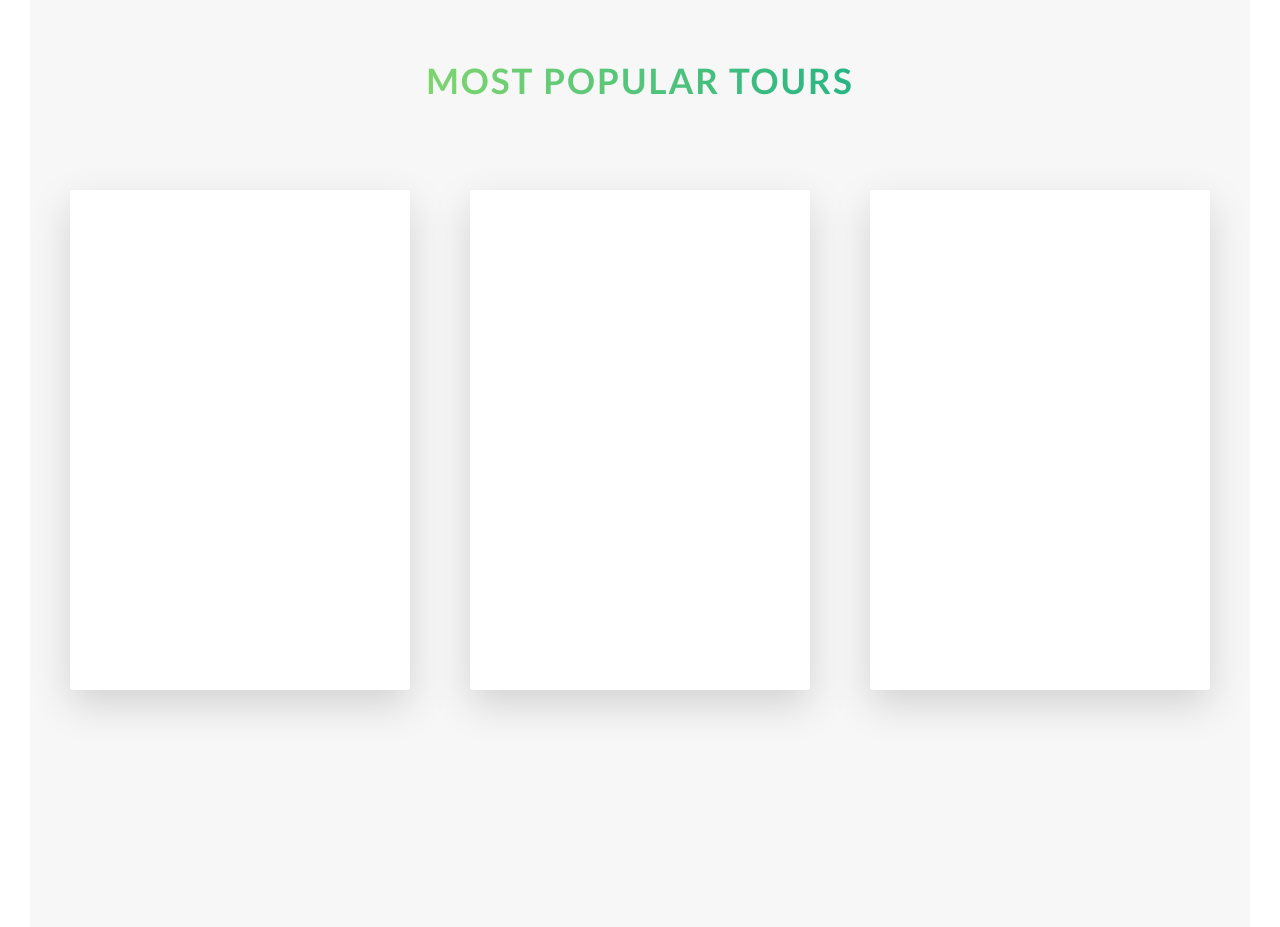
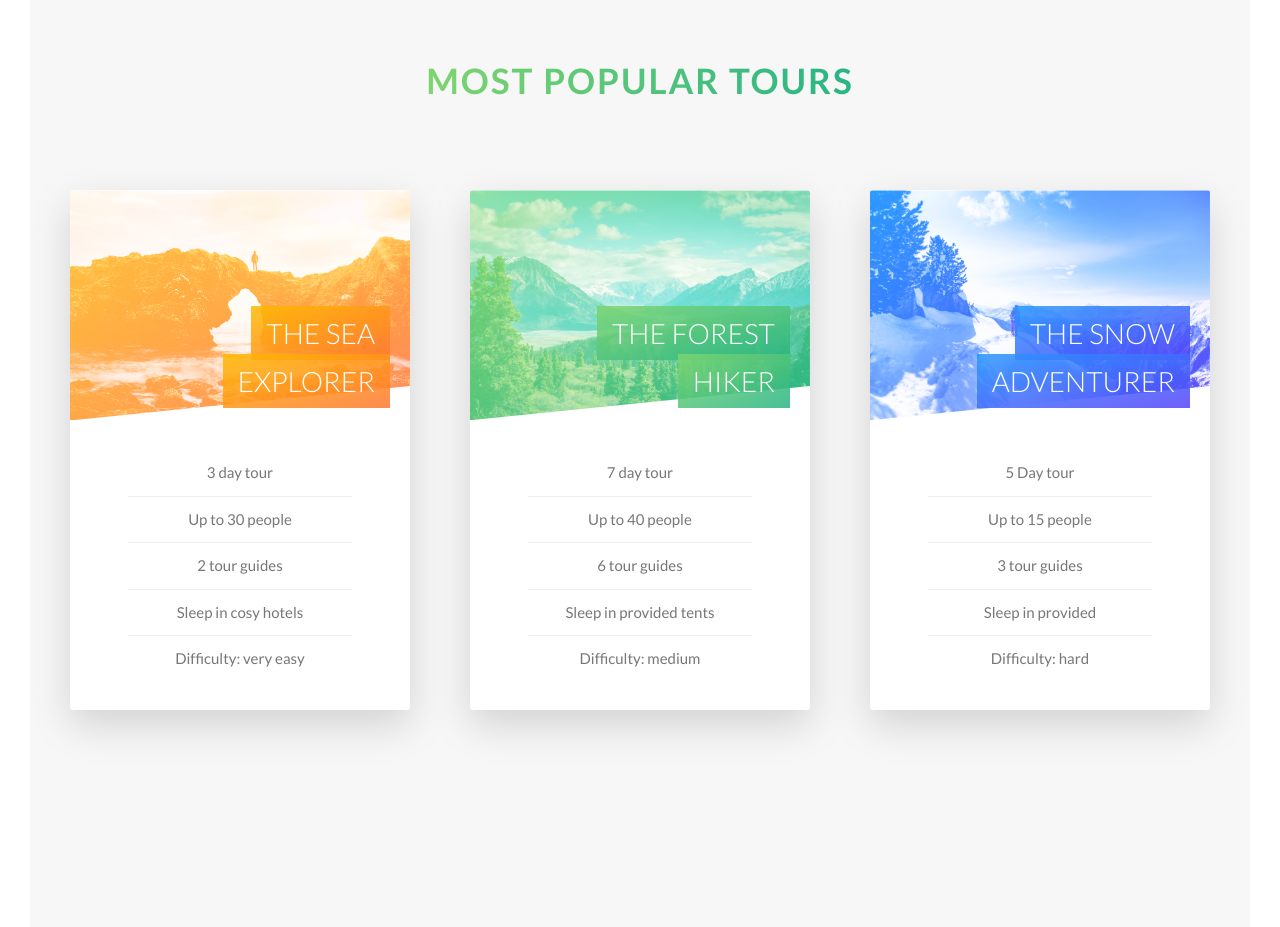
Before and after one commit to hasina1887/NatoursProject, a PHP site: page / in a window 1280 px wide. Shown: the part 2297-3224 px from the top of the page. Before the commit the page ends 3007 px from the top, so only its background shows below. Run offline with PHP 8.4, Linux system fonts and the light colour scheme.

Commit message:
Completed front of tour cards

```diff
--- a/css/style.css
+++ b/css/style.css
@@ -211,11 +211,9 @@ body {
   perspective: 150rem;
   -moz-perspective: 150rem;
   position: relative;
-  height: 50rem; }
+  height: 52rem; }
   .tour-box__side {
-    color: #FFF;
-    font-size: 2rem;
-    height: 50rem;
+    height: 52rem;
     transition: transform .8s ease;
     box-shadow: 0 1.5rem 4rem rgba(0, 0, 0, 0.15);
     position: absolute;
@@ -223,7 +221,8 @@ body {
     left: 0;
     width: 100%;
     backface-visibility: hidden;
-    border-radius: 3px; }
+    border-radius: 3px;
+    overflow: hidden; }
     .tour-box__side--front {
       background-color: #FFF; }
     .tour-box__side--back {
@@ -235,15 +234,60 @@ body {
       .tour-box__side--back--blue {
         background-image: linear-gradient(to right bottom, #2998ff, #5643fa); }
   .tour-box:hover .tour-box__side--front {
-    transform: rotateY(180deg); }
+    transform: rotateY(-180deg); }
   .tour-box:hover .tour-box__side--back {
     transform: rotateY(0); }
+  .tour-box__picture {
+    -webkit-clip-path: polygon(0 0, 100% 0, 100% 85%, 0 100%);
+    clip-path: polygon(0 0, 100% 0, 100% 85%, 0 100%);
+    height: 23rem;
+    background-size: cover;
+    background-blend-mode: screen; }
+    .tour-box__picture--orange {
+      background-image: linear-gradient(to right bottom, #ffb900, #ff7730), url("../img/nat-5.jpg"); }
+    .tour-box__picture--green {
+      background-image: linear-gradient(to right bottom, #7ed56f, #28b485), url("../img/nat-6.jpg"); }
+    .tour-box__picture--blue {
+      background-image: linear-gradient(to right bottom, #2998ff, #5643fa), url("../img/nat-7.jpg"); }
+  .tour-box__heading h4 {
+    font-size: 2.8rem;
+    font-weight: 300;
+    text-transform: uppercase;
+    color: #FFF;
+    position: absolute;
+    top: 12rem;
+    right: 2rem;
+    text-align: right;
+    width: 75%; }
+  .tour-box__heading--span {
+    padding: 1rem 1.5rem;
+    -webkit-box-decoration-break: clone;
+    box-decoration-break: clone; }
+    .tour-box__heading--span--orange {
+      background-image: linear-gradient(to right bottom, rgba(255, 185, 0, 0.85), rgba(255, 119, 48, 0.85)); }
+    .tour-box__heading--span--blue {
+      background-image: linear-gradient(to right bottom, rgba(41, 152, 255, 0.85), rgba(86, 67, 250, 0.85)); }
+    .tour-box__heading--span--green {
+      background-image: linear-gradient(to right bottom, rgba(126, 213, 111, 0.85), rgba(40, 180, 133, 0.85)); }
+  .tour-box__details {
+    padding: 3rem; }
+    .tour-box__details ul {
+      list-style: none;
+      width: 80%;
+      margin: 0 auto; }
+      .tour-box__details ul li {
+        text-align: center;
+        font-size: 1.5rem;
+        padding: 1rem; }
+        .tour-box__details ul li:not(:last-child) {
+          border-bottom: 1px solid #eee; }
 
 .header {
   height: 95vh;
   background-image: linear-gradient(to right, rgba(126, 213, 111, 0.8), rgba(40, 180, 133, 0.8)), url("../img/hero.jpg");
   background-size: cover;
   background-position: top;
+  -webkit-clip-path: polygon(0 0, 100% 0, 100% 75vh, 0 100%);
   clip-path: polygon(0 0, 100% 0, 100% 75vh, 0 100%);
   position: relative; }
   .header__logo-box {
--- a/index.html
+++ b/index.html
@@ -103,8 +103,22 @@
                 <div class="row">
                     <div class="col-1-of-3">
                         <div class="tour-box">
-                            <div class="tour-box__side tour-box__side--front tour-box__side--front--orange ">
-                                     Front
+                            <div class="tour-box__side tour-box__side--front">
+                                   <div class="tour-box__picture tour-box__picture--orange ">
+                                        &nbsp;
+                                   </div>
+                                   <div class="tour-box__heading">
+                                    <h4> <span class="tour-box__heading--span tour-box__heading--span--orange"> The sea explorer</span></h4>
+                                   </div>
+                                   <div class="tour-box__details">
+                                       <ul>
+                                           <li>3 day tour</li>
+                                           <li>Up to 30 people</li>
+                                           <li>2 tour guides</li>
+                                           <li>Sleep in cosy hotels</li>
+                                           <li>Difficulty: very easy</li>
+                                       </ul>
+                                   </div>
                              </div>
                              <div class="tour-box__side tour-box__side--back tour-box__side--back--orange">
                                     Back
@@ -113,8 +127,22 @@
                     </div>
                     <div class="col-1-of-3">
                         <div class="tour-box">
-                        <div class="tour-box__side tour-box__side--front tour-box__side--front--green ">
-                                 Front
+                        <div class="tour-box__side tour-box__side--front ">
+                            <div class="tour-box__picture tour-box__picture--green ">
+                                &nbsp;
+                           </div>
+                           <div class="tour-box__heading">
+                            <h4> <span class="tour-box__heading--span tour-box__heading--span--green"> The forest hiker</span></h4>
+                           </div>
+                           <div class="tour-box__details">
+                                <ul>
+                                    <li>7 day tour</li>
+                                    <li>Up to 40 people</li>
+                                    <li>6 tour guides</li>
+                                    <li>Sleep in provided tents</li>
+                                    <li>Difficulty: medium</li>
+                                </ul>
+                           </div>
                          </div>
                          <div class="tour-box__side tour-box__side--back tour-box__side--back--green">
                                 Back
@@ -122,8 +150,22 @@
                     </div></div>
                     <div class="col-1-of-3">
                         <div class="tour-box">
-                            <div class="tour-box__side tour-box__side--front tour-box__side--front--blue ">
-                                     Front
+                            <div class="tour-box__side tour-box__side--front">
+                                <div class="tour-box__picture tour-box__picture--blue ">
+                                    &nbsp;
+                               </div>
+                               <div class="tour-box__heading">
+                                <h4> <span class="tour-box__heading--span tour-box__heading--span--blue"> The snow adventurer</span></h4>
+                               </div>
+                               <div class="tour-box__details">
+                                    <ul>
+                                        <li>5 Day tour</li>
+                                        <li>Up to 15 people</li>
+                                        <li>3 tour guides</li>
+                                        <li>Sleep in provided</li>
+                                        <li>Difficulty: hard</li>
+                                    </ul>
+                               </div>
                              </div>
                              <div class="tour-box__side tour-box__side--back tour-box__side--back--blue">
                                     Back
--- a/sass/abstracts/_variables.scss
+++ b/sass/abstracts/_variables.scss
@@ -4,6 +4,7 @@
 $color-primary-dark:#28b485;
 
 $color-grey-light-1:#f7f7f7;
+$color-grey-light-2:#eee;
 $color-grey-dark:#777;
 $color-white:#FFF;
 $color-black:#000;
--- a/sass/components/_tour-box.scss
+++ b/sass/components/_tour-box.scss
@@ -1,16 +1,12 @@
 .tour-box{
- //   background-color: orangered;//$color-white;
-  //  box-shadow: 0 1.5rem 4rem rgba($color-black, .15);
-  //  transition: transform .8s;
+
     perspective: 150rem;
     -moz-perspective: 150rem;
     position: relative;
-    height: 50rem;
+    height: 52rem;
 
     &__side{
-        color:$color-white;
-        font-size: 2rem;
-        height: 50rem;
+        height: 52rem;
         transition: transform .8s ease;
         box-shadow: $box-shadow-default;
         position: absolute;
@@ -19,6 +15,7 @@
         width: 100%;
         backface-visibility: hidden;
         border-radius: 3px;
+        overflow: hidden;
 
         &--front{
             background-color: $color-white;
@@ -40,12 +37,89 @@
             }
         }
 
+
+
     }
     &:hover &__side--front{
-        transform: rotateY(180deg);
+        transform: rotateY(-180deg);
     }
 
     &:hover &__side--back{
         transform: rotateY(0);
     }
+
+    //front side stylying
+    &__picture{
+        -webkit-clip-path:  polygon(0 0, 100% 0, 100% 85%, 0 100%);
+        clip-path: polygon(0 0, 100% 0, 100% 85%, 0 100%);
+
+        //width: 100%;
+        height: 23rem;
+        background-size: cover;
+        background-blend-mode: screen;
+
+        &--orange{
+            background-image:linear-gradient(to right bottom, $color-secondary-light, $color-secondary-dark), url('../img/nat-5.jpg');
+
+        }
+
+        &--green{
+            background-image:linear-gradient(to right bottom, $color-primary-light, $color-primary-dark), url('../img/nat-6.jpg');
+        }
+
+        &--blue{
+            background-image:linear-gradient(to right bottom, $color-tertiary-light, $color-tertiary-dark), url('../img/nat-7.jpg');
+        }
+
+    }
+
+    &__heading h4{
+        font-size: 2.8rem;
+        font-weight: 300;
+        text-transform: uppercase;
+
+        color: $color-white;
+        position: absolute;
+        top: 12rem;
+        right:2rem;
+        text-align: right;
+        width: 75%;
+    }
+
+    &__heading--span{
+        padding: 1rem 1.5rem;
+        -webkit-box-decoration-break:clone;
+        box-decoration-break: clone;
+
+        &--orange{
+            background-image: linear-gradient(to right bottom, rgba($color-secondary-light,.85),rgba($color-secondary-dark,.85));
+        }
+
+        &--blue{
+            background-image: linear-gradient(to right bottom, rgba($color-tertiary-light,.85),rgba($color-tertiary-dark,.85));
+        }
+
+        &--green{
+            background-image: linear-gradient(to right bottom, rgba($color-primary-light,.85),rgba($color-primary-dark,.85));
+        }
+    }
+
+    &__details{
+        padding: 3rem;
+        ul{
+            list-style: none;
+            width: 80%;
+            margin: 0 auto;
+
+            li{
+                text-align: center;
+                font-size: 1.5rem;
+                padding: 1rem;
+                &:not(:last-child){
+                    border-bottom: 1px solid $color-grey-light-2;
+                }
+            }
+        }
+
+    }
 }
--- a/sass/layout/_header.scss
+++ b/sass/layout/_header.scss
@@ -3,6 +3,7 @@
     background-image:linear-gradient(to right,rgba($color-primary-light, 0.8),rgba($color-primary-dark, 0.8)), url('../img/hero.jpg');
     background-size: cover;
     background-position: top;
+    -webkit-clip-path: polygon(0 0, 100% 0,100% 75vh, 0 100%);
     clip-path: polygon(0 0, 100% 0,100% 75vh, 0 100%);
     position: relative;
 
```
